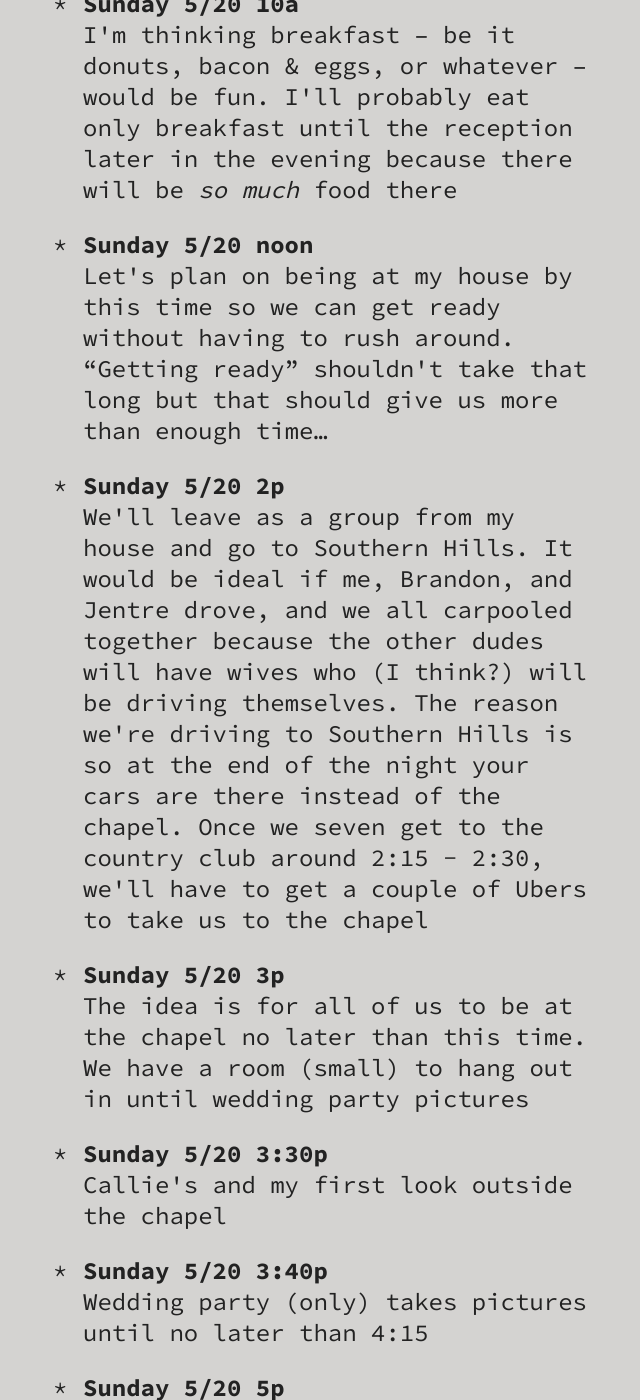
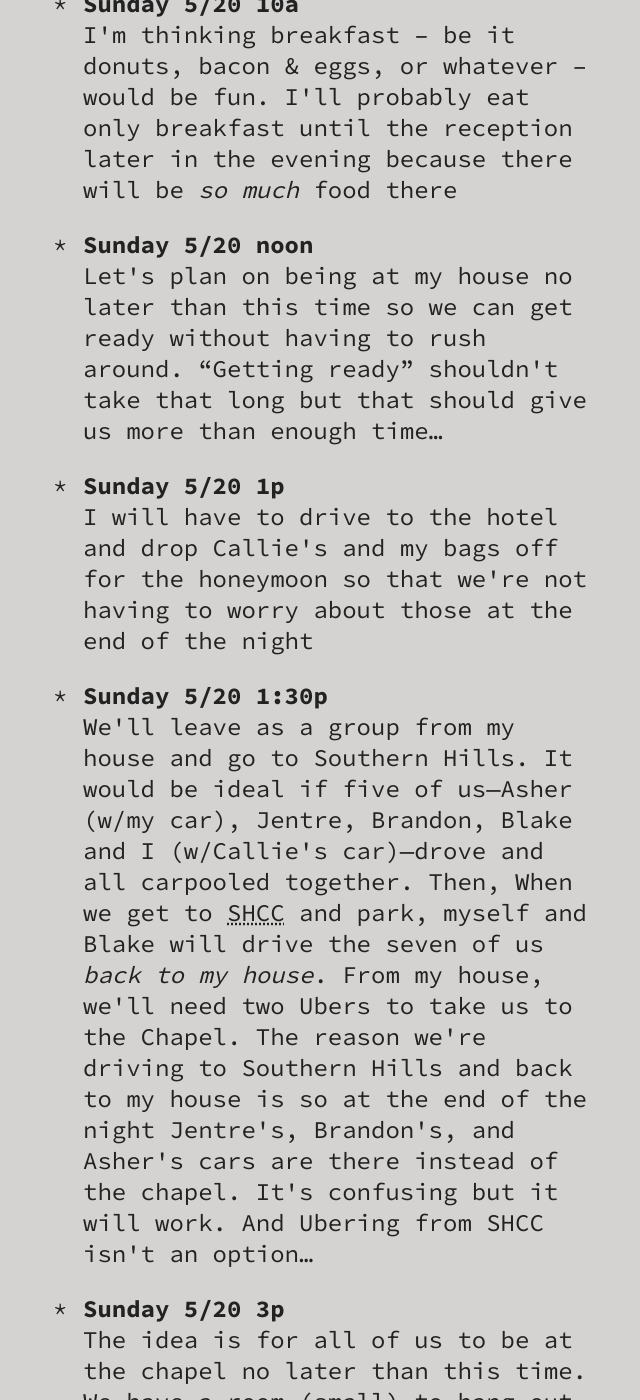
Before and after one commit to grantstandridge/grantstandridge.github.io, a Jekyll site: the page built from _buckets/groomsmen.markdown, in a window 1280 px wide and 1400 px high, scrolled down 2117 px. Shown: the whole window, without its empty margins (637-1277 px from the left). Built offline with Jekyll 4.4.1, drawn with Linux system fonts in a browser that asks for light colours.

Commit message:
Updated Groomsmen

```diff
--- a/_buckets/groomsmen.markdown
+++ b/_buckets/groomsmen.markdown
@@ -55,16 +55,22 @@ General:
       bacon & eggs, or whatever – would be fun. I'll probably eat only breakfast until
       the reception later in the evening because there will be <em>so much</em> food
       there"
-    - "<strong>Sunday 5/20 noon</strong><br>Let's plan on being at my house by this
-      time so we can get ready without having to rush around. &ldquo;Getting ready&rdquo;
-      shouldn't take that long but that should give us more than enough time…"
-    - "<strong>Sunday 5/20 2p</strong><br>We'll leave as a group from my house and
-      go to Southern Hills. It would be ideal if me, Brandon, and Jentre drove, and
-      we all carpooled together because the other dudes will have wives who (I think?)
-      will be driving themselves. The reason we're driving to Southern Hills is so
-      at the end of the night your cars are there instead of the chapel. Once we seven
-      get to the country club around 2:15 - 2:30, we'll have to get a couple of Ubers
-      to take us to the chapel"
+    - "<strong>Sunday 5/20 noon</strong><br>Let's plan on being at my house no later
+      than this time so we can get ready without having to rush around. &ldquo;Getting
+      ready&rdquo; shouldn't take that long but that should give us more than enough
+      time…"
+    - "<strong>Sunday 5/20 1p</strong><br>I will have to drive to the hotel and drop
+      Callie's and my bags off for the honeymoon so that we're not having to worry
+      about those at the end of the night"
+    - <strong>Sunday 5/20 1:30p</strong><br>We'll leave as a group from my house and
+      go to Southern Hills. It would be ideal if five of us—Asher (w/my car), Jentre,
+      Brandon, Blake and I (w/Callie's car)—drove and all carpooled together. Then,
+      When we get to <abbr title="Southern Hills Country Club">SHCC</abbr> and park,
+      myself and Blake will drive the seven of us <em>back to my house</em>. From
+      my house, we'll need two Ubers to take us to the Chapel. The reason we're driving
+      to Southern Hills and back to my house is so at the end of the night Jentre's,
+      Brandon's, and Asher's cars are there instead of the chapel. It's confusing
+      but it will work. And Ubering from SHCC isn't an option…
     - "<strong>Sunday 5/20 3p</strong><br>The idea is for all of us to be at the chapel
       no later than this time. We have a room (small) to hang out in until wedding
       party pictures"
```
